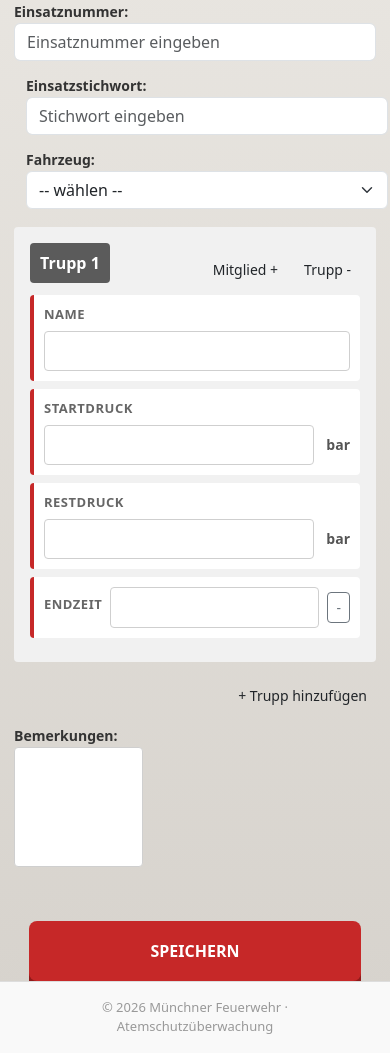
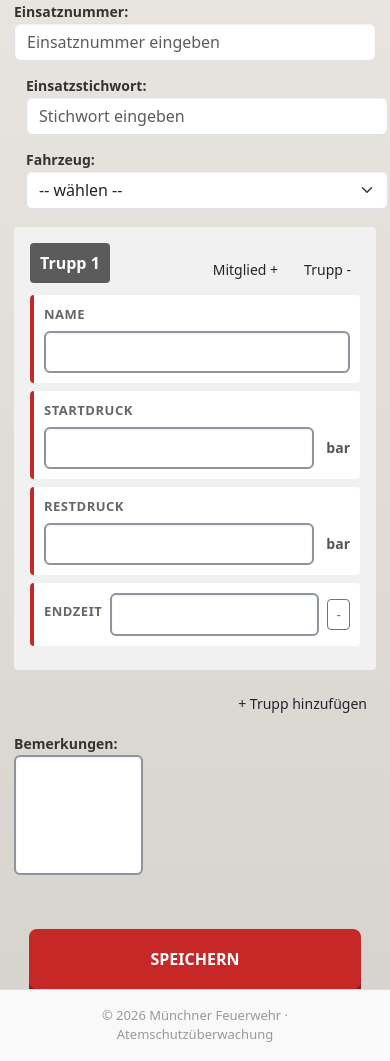
Before and after one commit to joshuariemer2106-boop/Atemschutz-berwachung-2, a Flask app: page / in a window 390 px wide. Shown: the part 85-1146 px from the top of the page. Before the commit the page ends 1119 px from the top, so only its background shows below. Run offline with Flask 2, Linux system fonts and the light colour scheme.

Commit message:
Improve field border visibility in pure Atemschutz UI

```diff
--- a/templates/index.html
+++ b/templates/index.html
@@ -26,7 +26,20 @@
       .suffix{margin-left:12px;color:#555;font-weight:600;font-size:16px}
       .bem-row{display:grid;grid-template-columns:1.6fr 1fr 1fr 0.9fr}
       .footer{text-align:center;padding:16px 28px;color:#999;font-size:13px;margin-top:auto;border-top:1px solid #ddd;background:#f9f9f9}
-      input, select, textarea{border:1px solid #cfcfcf;background:#fff;padding:14px;border-radius:4px;font-size:17px;min-height:44px}
+      input, select, textarea{
+        border:2px solid #8d949d;
+        background:#fff;
+        padding:14px;
+        border-radius:6px;
+        font-size:17px;
+        min-height:44px;
+        box-shadow: inset 0 1px 2px rgba(0,0,0,0.06);
+      }
+      input:focus, select:focus, textarea:focus{
+        outline:none;
+        border-color:#c62828;
+        box-shadow:0 0 0 3px rgba(198,40,40,0.2);
+      }
       input[type=number]{-moz-appearance:textfield}
       input::-webkit-outer-spin-button,input::-webkit-inner-spin-button{-webkit-appearance:none;margin:0}
       textarea{min-height:120px;resize:none;overflow:hidden}
@@ -66,7 +79,7 @@
         .trupp-row{grid-template-columns:1fr;gap:8px;margin-bottom:8px}
         .member-field{background:#fff;padding:10px;border-radius:4px;border-left:4px solid #c62828;position:relative}
         .member-field::before{content:attr(data-label);display:block;font-weight:700;color:#666;font-size:13px;margin-bottom:6px;text-transform:uppercase;letter-spacing:0.5px}
-        .member-field input, .member-field select, .member-field textarea{padding:8px;font-size:15px;min-height:36px;width:100%;border:1px solid #cfcfcf}
+        .member-field input, .member-field select, .member-field textarea{padding:8px;font-size:15px;min-height:36px;width:100%;border:2px solid #8d949d}
         input, select, textarea{padding:11px;font-size:15px;min-height:38px}
         .save-btn{width:85%;font-size:16px;padding:18px;margin-top:20px;min-height:45px}
         label.small{font-size:14px}
```
